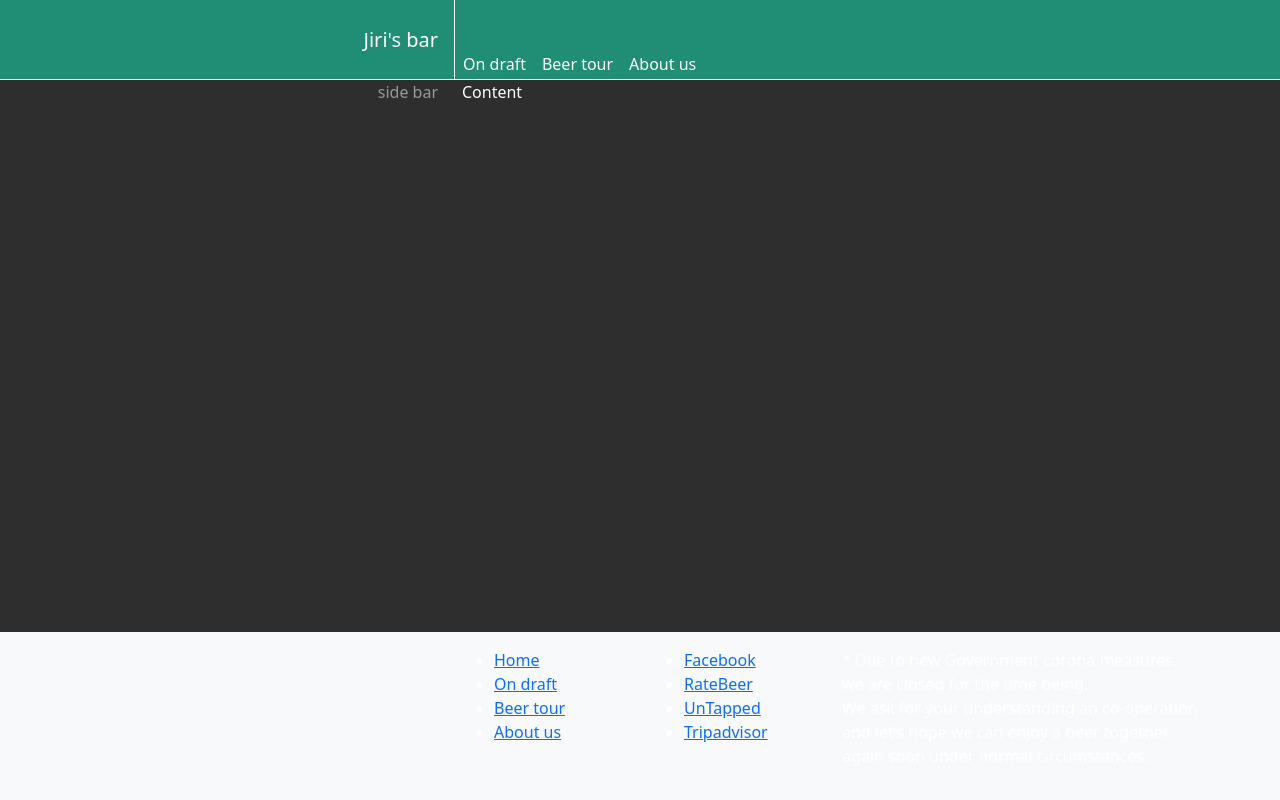
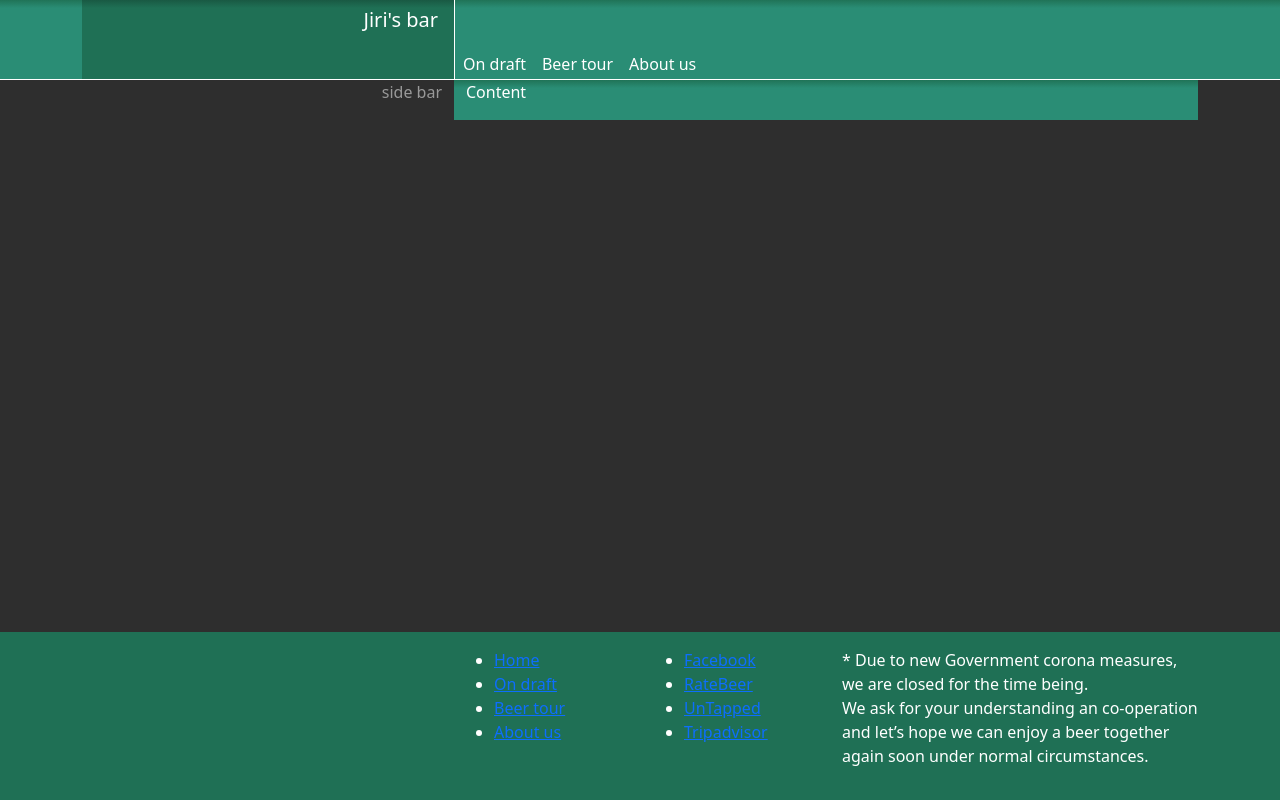
Before and after one commit to citanus006/codeinstitute-project1-Jiris-bar, a plain HTML site: page index.html in a window 1280 px wide. Drawn offline with nearby package versions, Linux system fonts and the light colour scheme.

Commit message:
index.html - fixed margin of main content to align with navbar using bootstrap classes            - added ids to help better describe doc in css layout.css - added gradients to logo and navigation + fixed border on logo            - added footer background

```diff
--- a/assets/styles/layout.css
+++ b/assets/styles/layout.css
@@ -17,15 +17,25 @@ body {
 body > nav {
     background-color: #208d75;
     border-bottom: 1px solid #fff;
+    background: linear-gradient(180deg, rgba(32,115,87,1) 0%, rgba(42,141,117,1) 8px, rgba(42,141,117,1) 100%);
 }
 
 nav #mainMenu {
     border-left: 1px solid #fff;
     height: 5em;
 }
+
+nav #mainLogo {
+    background-color: #1f7055;
+    background: linear-gradient(180deg, #195943 0%, #1f7055 8px, #1f7055 100%);
+
+    height: 5em;
+    border-bottom: 1px solid #fff;
+}
+
 /* menu buttons */
 body > nav ul {
-    display: table;
+
 }
 
 body > nav li a.nav-link {
@@ -38,3 +48,15 @@ body > nav li a.nav-link {
 body > nav .nav-link, body > nav .navbar-brand{
     color: #fff;
 }
+
+/* main content*/
+
+#mainContent {
+       background-color: #208d75;
+
+       background: linear-gradient(180deg, rgba(32,115,87,1) 0%, rgba(42,141,117,1) 8px, rgba(42,141,117,1) 100%);
+}
+
+footer {
+    background-color: #1f7055;
+}
--- a/index.html
+++ b/index.html
@@ -20,7 +20,7 @@
 <body class="d-flex flex-column h-100">
 <nav class="navbar navbar-expand-sm">
     <div class="container-lg">
-        <div class="navbar-header col-lg-4 ">
+        <div class="navbar-header col-lg-4 " id="mainLogo">
             <a class="navbar-brand float-lg-end float-md-start" href="#">Jiri's bar</a>
             <button class="navbar-toggler" type="button" data-bs-toggle="collapse" data-bs-target="#mainMenu"
                     aria-controls="mainMenu" aria-expanded="false" aria-label="Toggle navigation">
@@ -46,8 +46,8 @@
 <!-- Begin page content -->
 <main class="flex-shrink-0">
     <div class="container-lg">
-        <div class="row ">
-            <div class="col-lg-8 order-lg-2">
+        <div class="row m-0">
+            <div class="col-lg-8 order-lg-2" id="mainContent">
                 <article>
                     <p>Content</p>
                 </article>
@@ -60,7 +60,7 @@
         </div>
     </div>
 </main>
-<footer class="footer mt-auto py-3 bg-light">
+<footer class="footer mt-auto py-3">
     <div class="container-lg">
         <div class="row">
             <div class="col-lg-4 offset-lg-4 col-md-8 col-sm-12">
```
